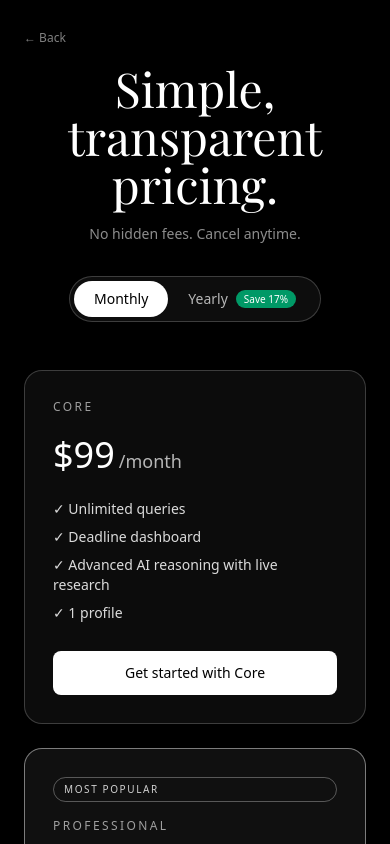
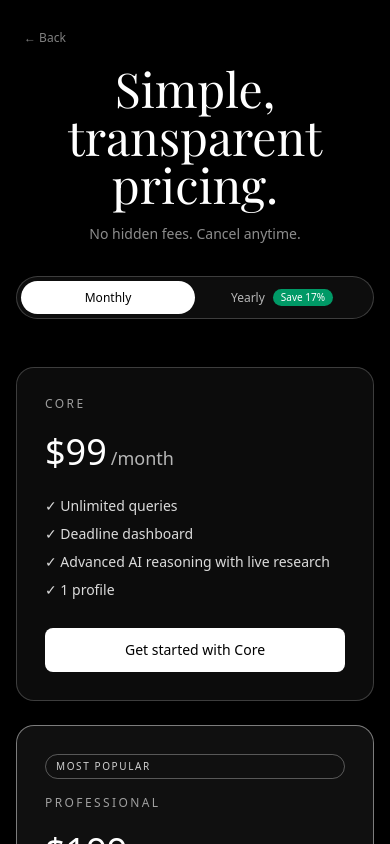
Before and after one commit to FlavioColtellacci/nuvare, a Next.js app: page /pricing in a window 390 px wide. Shown: the top 844 px of the page. Built offline with nearby package versions, Linux system fonts and the light colour scheme; a web font is replaced by a local one.

Commit message:
feat: mobile optimization for /login, /onboarding, and /pricing

```diff
--- a/app/login/page.tsx
+++ b/app/login/page.tsx
@@ -51,10 +51,10 @@ export default function LoginPage() {
   }
 
   return (
-    <main className="flex min-h-screen flex-col bg-black text-white">
-      <div className="flex flex-1 items-center justify-center px-6 py-10">
-        <div className="flex w-full max-w-sm flex-col items-center rounded-2xl border border-white/12 bg-[#0b0b0b] p-8 text-center">
-          <span className="font-light text-lg tracking-[0.3em] text-white">NUVARE</span>
+    <main className="flex min-h-screen flex-col overflow-x-hidden bg-black text-white">
+      <div className="flex flex-1 items-center justify-center px-4 py-10 sm:px-6">
+        <div className="flex w-full max-w-sm flex-col items-center rounded-2xl border border-white/12 bg-[#0b0b0b] p-6 text-center sm:p-8">
+          <span className="font-light text-base tracking-[0.3em] text-white sm:text-lg">NUVARE</span>
 
           <div className="mt-6 w-full space-y-3">
             <button
@@ -148,7 +148,7 @@ export default function LoginPage() {
         </div>
       </div>
 
-      <div className="px-6 pb-6">
+      <div className="px-4 pb-6 sm:px-6">
         <Disclaimer />
       </div>
     </main>
--- a/app/onboarding/page.tsx
+++ b/app/onboarding/page.tsx
@@ -187,7 +187,7 @@ function SectionTitle({
 }) {
   return (
     <div className="space-y-4">
-      <h1 className="font-editorial text-4xl tracking-tight text-white md:text-5xl">
+      <h1 className="font-editorial text-3xl tracking-tight text-white sm:text-4xl md:text-5xl">
         {title}
       </h1>
       <p className="max-w-2xl text-sm leading-7 text-white/55">{subtitle}</p>
@@ -425,9 +425,9 @@ export default function OnboardingPage() {
   }, [isAuthStep, isFinalizing, saveAnswersForUser, supabase]);
 
   return (
-    <main className="onboarding-bg relative min-h-screen overflow-hidden bg-black text-white">
+    <main className="onboarding-bg relative min-h-screen overflow-x-hidden bg-black text-white">
       <div className="onboarding-glow pointer-events-none absolute inset-0" />
-      <div className="relative mx-auto flex min-h-screen max-w-4xl flex-col px-6 py-10 md:px-10">
+      <div className="relative mx-auto flex min-h-screen w-full max-w-4xl flex-col px-4 py-10 sm:px-6 md:px-10">
         <div className="mb-14 space-y-3">
           <Progress value={progress} />
           <p className="text-xs tracking-[0.2em] text-white/45 uppercase">
@@ -439,7 +439,7 @@ export default function OnboardingPage() {
           <section className="question-fade-in flex flex-1 items-center justify-center">
             <div className="space-y-6 text-center">
               <div className="mx-auto h-2 w-2 animate-pulse rounded-full bg-white/70" />
-              <h2 className="font-editorial text-4xl text-white md:text-5xl">
+              <h2 className="font-editorial text-3xl text-white sm:text-4xl md:text-5xl">
                 Your intelligence layer is being built
               </h2>
               <p className="text-sm text-white/55">
@@ -552,13 +552,13 @@ export default function OnboardingPage() {
 
             <div className="mt-10 space-y-4">
               {errorMessage && <p className="text-sm text-red-300">{errorMessage}</p>}
-              <div className="flex items-center gap-3">
+              <div className="flex flex-col gap-3 sm:flex-row sm:items-center">
                 <Button
                   size="lg"
                   variant="secondary"
                   onClick={handleBack}
                   disabled={isAuthLoading || isFinalizing}
-                  className="h-12 min-w-32 border border-white/20 bg-transparent text-white hover:bg-white/10"
+                  className="h-11 w-full border border-white/20 bg-transparent text-white hover:bg-white/10 sm:h-12 sm:min-w-32 sm:w-auto"
                 >
                   Back
                 </Button>
@@ -607,7 +607,7 @@ export default function OnboardingPage() {
                       <p className="text-sm text-white/70">
                         Do you file taxes in a specific country?
                       </p>
-                      <div className="flex gap-3">
+                      <div className="flex flex-wrap gap-3">
                         {(["yes", "no"] as const).map((option) => (
                           <button
                             key={option}
@@ -1089,14 +1089,14 @@ export default function OnboardingPage() {
 
             <div className="mt-10 space-y-4">
               {errorMessage && <p className="text-sm text-red-300">{errorMessage}</p>}
-              <div className="flex items-center gap-3">
+              <div className="flex flex-col gap-3 sm:flex-row sm:items-center">
                 {step > 0 && (
                   <Button
                     size="lg"
                     variant="secondary"
                     onClick={handleBack}
                     disabled={isSaving || isFinalizing}
-                    className="h-12 min-w-32 border border-white/20 bg-transparent text-white hover:bg-white/10"
+                    className="h-11 w-full border border-white/20 bg-transparent text-white hover:bg-white/10 sm:h-12 sm:min-w-32 sm:w-auto"
                   >
                     Back
                   </Button>
@@ -1105,7 +1105,7 @@ export default function OnboardingPage() {
                   size="lg"
                   onClick={handleContinue}
                   disabled={isSaving || isFinalizing}
-                  className="h-12 min-w-40 transform-gpu text-sm tracking-wide transition duration-300 hover:scale-[1.015] active:scale-[0.99]"
+                  className="h-11 w-full transform-gpu text-sm tracking-wide transition duration-300 hover:scale-[1.015] active:scale-[0.99] sm:h-12 sm:min-w-40 sm:w-auto"
                 >
                   {isSaving || isFinalizing
                     ? "Saving..."
--- a/app/pricing/pricing-client.tsx
+++ b/app/pricing/pricing-client.tsx
@@ -69,19 +69,19 @@ export default function PricingClient({
   }
 
   return (
-    <main className="min-h-screen bg-black px-6 py-16 text-white">
+    <main className="min-h-screen overflow-x-hidden bg-black px-4 py-16 text-white sm:px-6 md:px-10">
       <div className="mx-auto flex w-full max-w-5xl flex-col items-center">
         <h1 className="text-center font-editorial text-5xl text-white md:text-6xl">
           Simple, transparent pricing.
         </h1>
         <p className="mt-4 text-center text-sm text-white/55">No hidden fees. Cancel anytime.</p>
 
-        <div className="mt-8 inline-flex rounded-full border border-white/20 bg-[#0d0d0d] p-1">
+        <div className="mt-8 flex w-full max-w-md rounded-full border border-white/20 bg-[#0d0d0d] p-1">
           <button
             type="button"
             onClick={() => setBillingInterval("monthly")}
             className={cn(
-              "cursor-pointer rounded-full px-5 py-2 text-sm transition-colors",
+              "flex-1 cursor-pointer rounded-full px-3 py-2 text-xs transition-colors sm:px-5 sm:text-sm",
               billingInterval === "monthly" ? "bg-white text-black" : "text-white/70 hover:text-white",
             )}
           >
@@ -91,12 +91,12 @@ export default function PricingClient({
             type="button"
             onClick={() => setBillingInterval("yearly")}
             className={cn(
-              "inline-flex cursor-pointer items-center gap-2 rounded-full px-5 py-2 text-sm transition-colors",
+              "inline-flex flex-1 cursor-pointer items-center justify-center gap-2 rounded-full px-3 py-2 text-xs transition-colors sm:px-5 sm:text-sm",
               billingInterval === "yearly" ? "bg-white text-black" : "text-white/70 hover:text-white",
             )}
           >
             <span>Yearly</span>
-            <span className="rounded-full bg-emerald-600 px-2 py-0.5 text-[10px] font-medium text-white">
+            <span className="shrink-0 rounded-full bg-emerald-600 px-2 py-0.5 text-[10px] font-medium text-white">
               Save 17%
             </span>
           </button>
```
Also changed, not shown: .cursor/settings.json (added).
